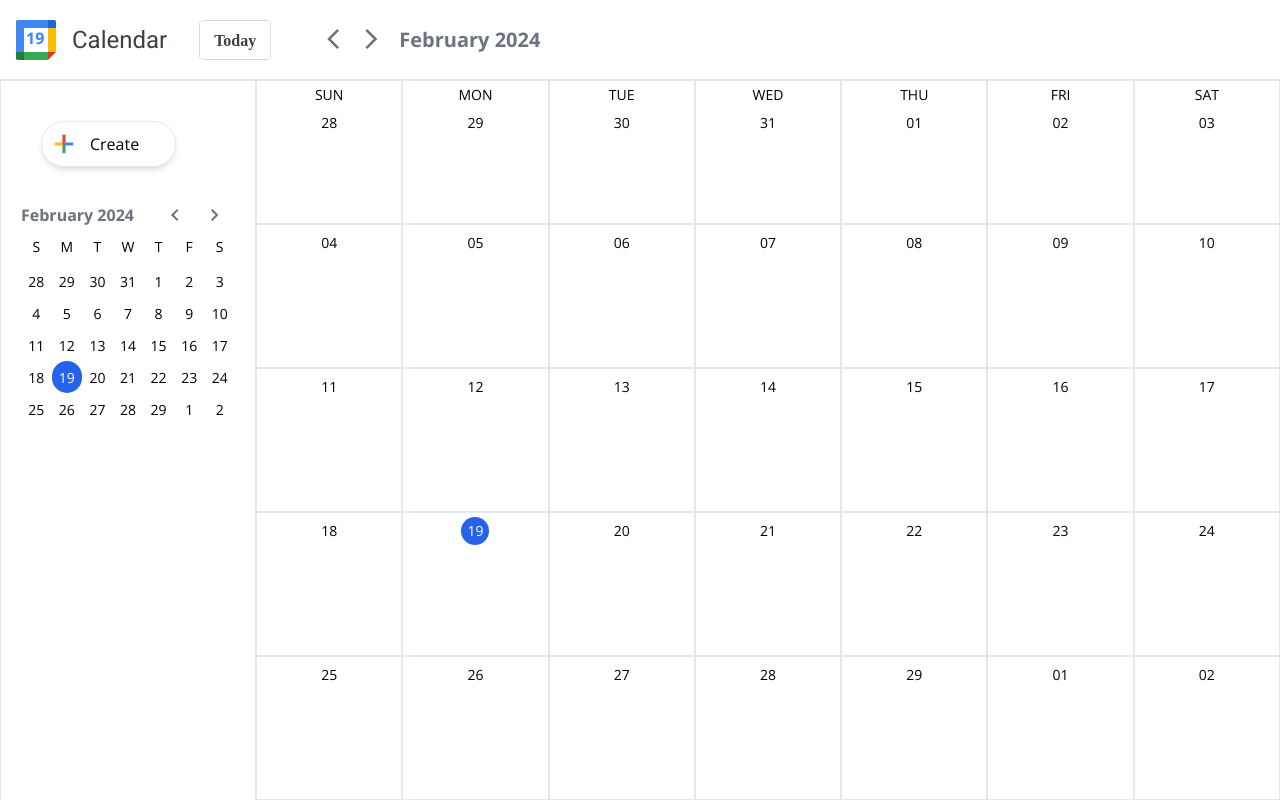
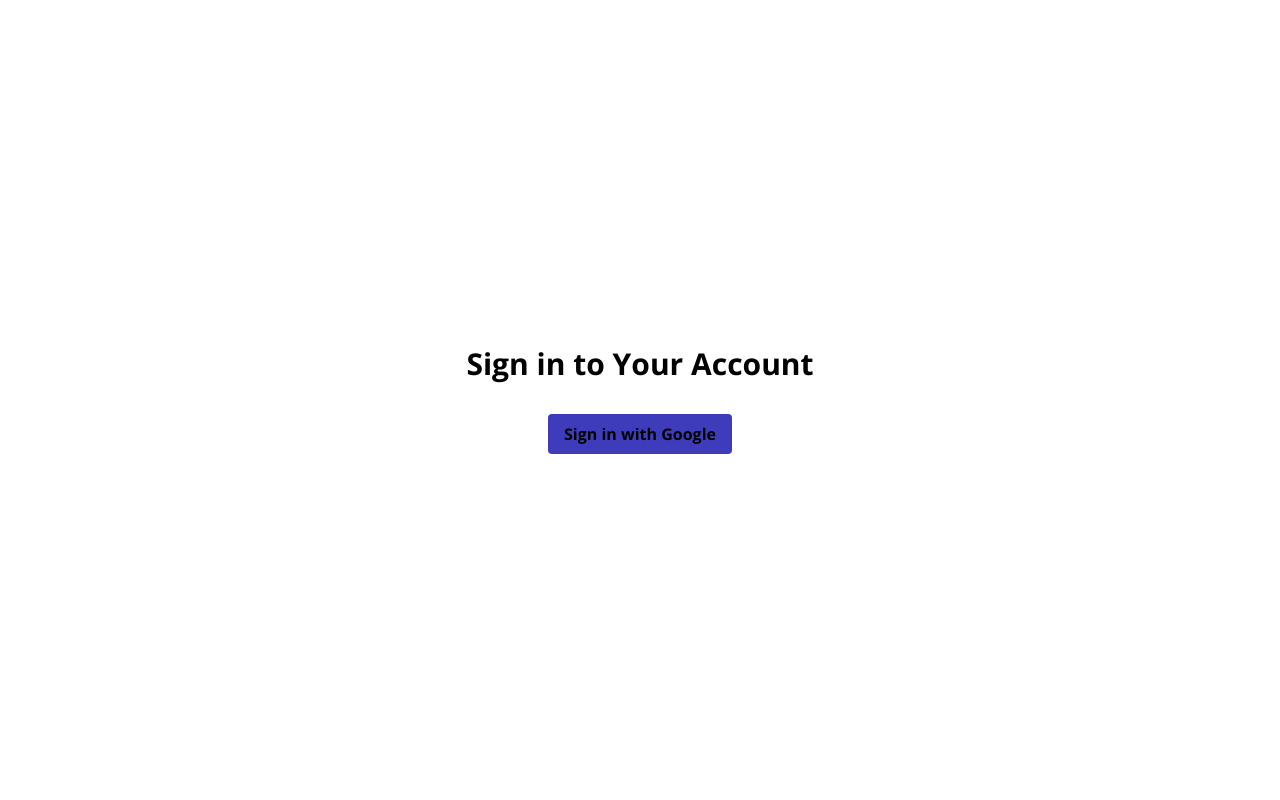
Before and after one commit to Tecnavis-Interns/Google-Calendar, a React (Vite) app: page / in a window 1280 px wide. Built offline with nearby package versions, Linux system fonts and the light colour scheme; no server answers.

Commit message:
feat: login with google

```diff
--- a/package.json
+++ b/package.json
@@ -11,9 +11,11 @@
   },
   "dependencies": {
     "dayjs": "^1.11.10",
+    "firebase": "^10.8.1",
     "hamburgers": "^1.2.1",
     "react": "^18.2.0",
-    "react-dom": "^18.2.0"
+    "react-dom": "^18.2.0",
+    "react-firebase-hooks": "^5.1.1"
   },
   "devDependencies": {
     "@types/react": "^18.2.55",
--- a/src/App.css
+++ b/src/App.css
@@ -8,7 +8,6 @@
 }
 .header {
   height: 5em;
-  padding-top: 20px;
   border-bottom: 0.2px solid #e5e7eb;
 }
 /* .header::after {
@@ -149,3 +148,10 @@
 .borderColorGray200 {
   border-color: #e1e5ea;
 }
+
+.btn{
+  background-color: #1967d2;
+  padding: 0.5rem;
+  border-radius: 10px;
+  color: white;
+}
--- a/src/App.jsx
+++ b/src/App.jsx
@@ -6,9 +6,30 @@
 import { getMonth } from "./util";
 import AddEvent from "./components/Event/AddEvent";
 import GlobalContext from "./contexts/GlobalContext";
+import { initializeApp } from 'firebase/app';
+import { useAuthState } from "react-firebase-hooks/auth";
+import { useCollectionData } from "react-firebase-hooks/firestore";
+import SignIn from './components/SignIn'
+import { getAuth } from "firebase/auth";
+
+const firebaseConfig = ({
+  apiKey: "AIzaSyDqOulC8RBC2m0BqKt5i27QKy3af-FACSk",
+  authDomain: "calender-clone.firebaseapp.com",
+  projectId: "calender-clone",
+  storageBucket: "calender-clone.appspot.com",
+  messagingSenderId: "926350498060",
+  appId: "1:926350498060:web:c7f062f443c8bf6c6f1129",
+  measurementId: "G-X01NPX82NM",
+});
+
+const app = initializeApp(firebaseConfig)
+const auth = getAuth()
+
 function App() {
   const [currentMonth, setCurrentMonth] = useState(getMonth());
   const { monthIndex, showAddEvent } = useContext(GlobalContext);
+
+  const [user] = useAuthState(auth);
 
   useEffect(() => {
     setCurrentMonth(getMonth(monthIndex));
@@ -16,8 +37,9 @@
 
   return (
     <>
+      {user ? (
+        <>
           <HomeHeader />
-
           <React.Fragment>
             {showAddEvent && <AddEvent />}
             <div className="h-screen flex flex-col calendarH">
@@ -29,6 +51,10 @@
             </div>
           </React.Fragment>
         </>
+      ) : (
+        <SignIn />
+      )}
+    </>
   );
 }
 
--- /dev/null
+++ b/src/components/SignIn.jsx
@@ -0,0 +1,34 @@
+import React from 'react';
+import { getAuth, GoogleAuthProvider, signInWithPopup } from 'firebase/auth';
+
+const SignIn = () => {
+  const auth = getAuth();
+  const provider = new GoogleAuthProvider();
+
+  const handleSignInWithGoogle = () => {
+    signInWithPopup(auth, provider)
+      .then((result) => {
+        // This is where you handle the sign-in success
+        const user = result.user;
+        console.log('User signed in:', user);
+      })
+      .catch((error) => {
+        // Handle errors here
+        console.error('Error signing in with Google:', error);
+      });
+  };
+
+  return (
+    <div className="flex flex-col items-center justify-center min-h-screen">
+      <h1 className="text-3xl font-bold mb-8">Sign in to Your Account</h1>
+      <button
+        onClick={handleSignInWithGoogle}
+        className="bg-blue-500 hover:bg-opacity-50 bg-purple font-bold py-2 px-4 rounded focus:outline-none focus:shadow-outline"
+      >
+        Sign in with Google
+      </button>
+    </div>
+  );
+};
+
+export default SignIn;
--- a/src/components/header.jsx
+++ b/src/components/header.jsx
@@ -2,8 +2,10 @@
 import Logo from "./Logo";
 import GlobalContext from "../contexts/GlobalContext";
 import dayjs from "dayjs";
+import { getAuth, signOut } from "firebase/auth";
 
 export function HomeHeader() {
+  const auth = getAuth()
   const { monthIndex, setMonthIndex } = useContext(GlobalContext);
   const [currentMonthIdx, setCurrentMonthIdx] = useState(dayjs().month());
   const [loading, setLoading] = useState(true);
@@ -32,7 +34,8 @@
 
   return (
     <>
-      <div className="header flex items-center px-4 py-2">
+    <div className="flex justify-between px-5">
+    <div className="header flex items-center items-center">
         <Logo />
         <p className="calendarName">Calendar</p>
         <button onClick={handleReset} className="buttonToday rounded py-2 px-2">
@@ -54,6 +57,11 @@
             .startOf("month")
             .format("MMMM YYYY")}
         </h2>
+    </div>
+      <div className="flex items-center">
+        <img src={auth.currentUser.photoURL} alt="" />
+        <button onClick={() => signOut(auth)} className="btn">Sign Out</button>
+      </div>
       </div>
     </>
   );
```
Also changed, not shown: 1 other file (tests, documents, lock files or other folders). Lines whose indentation alone changed are shown as unchanged.
